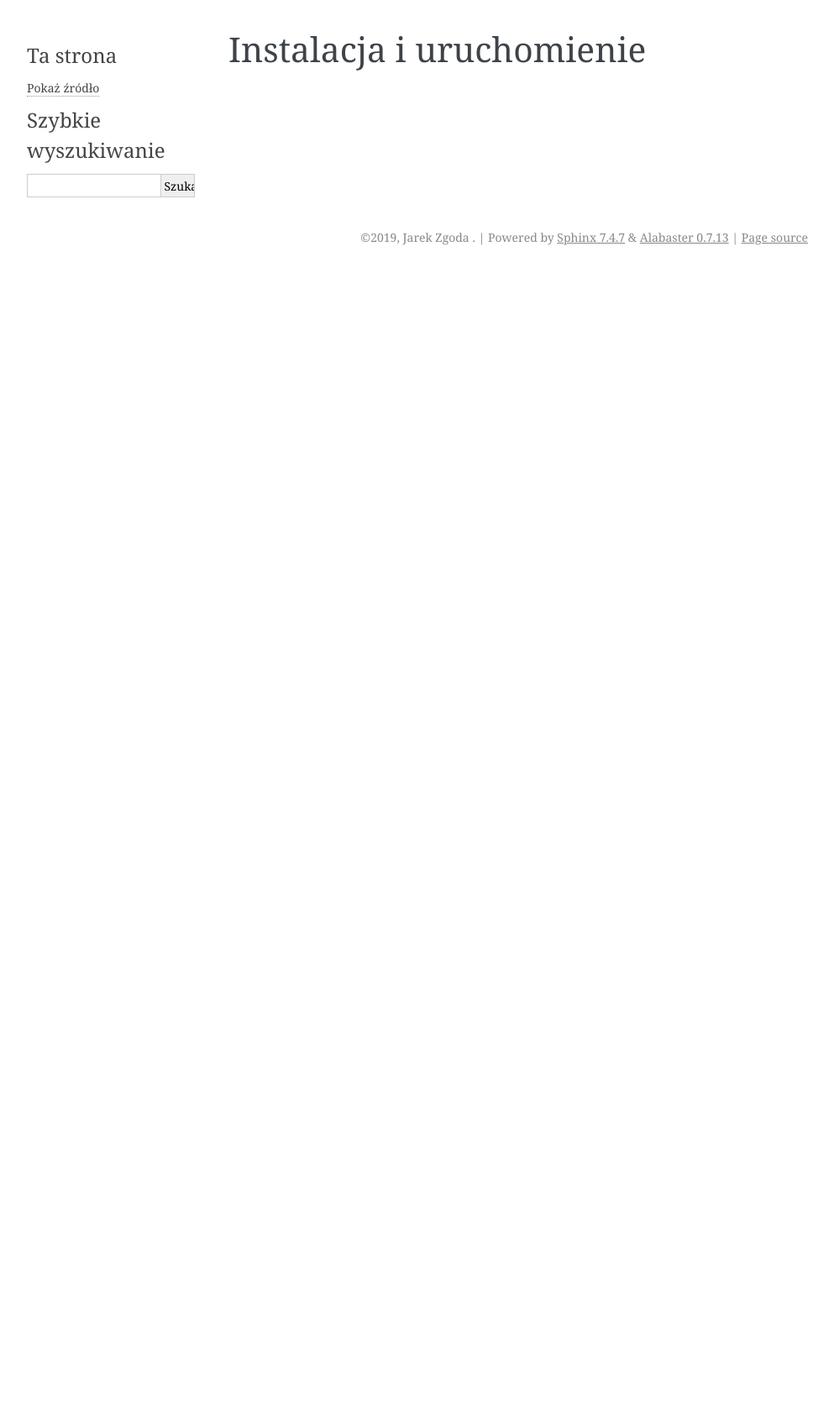
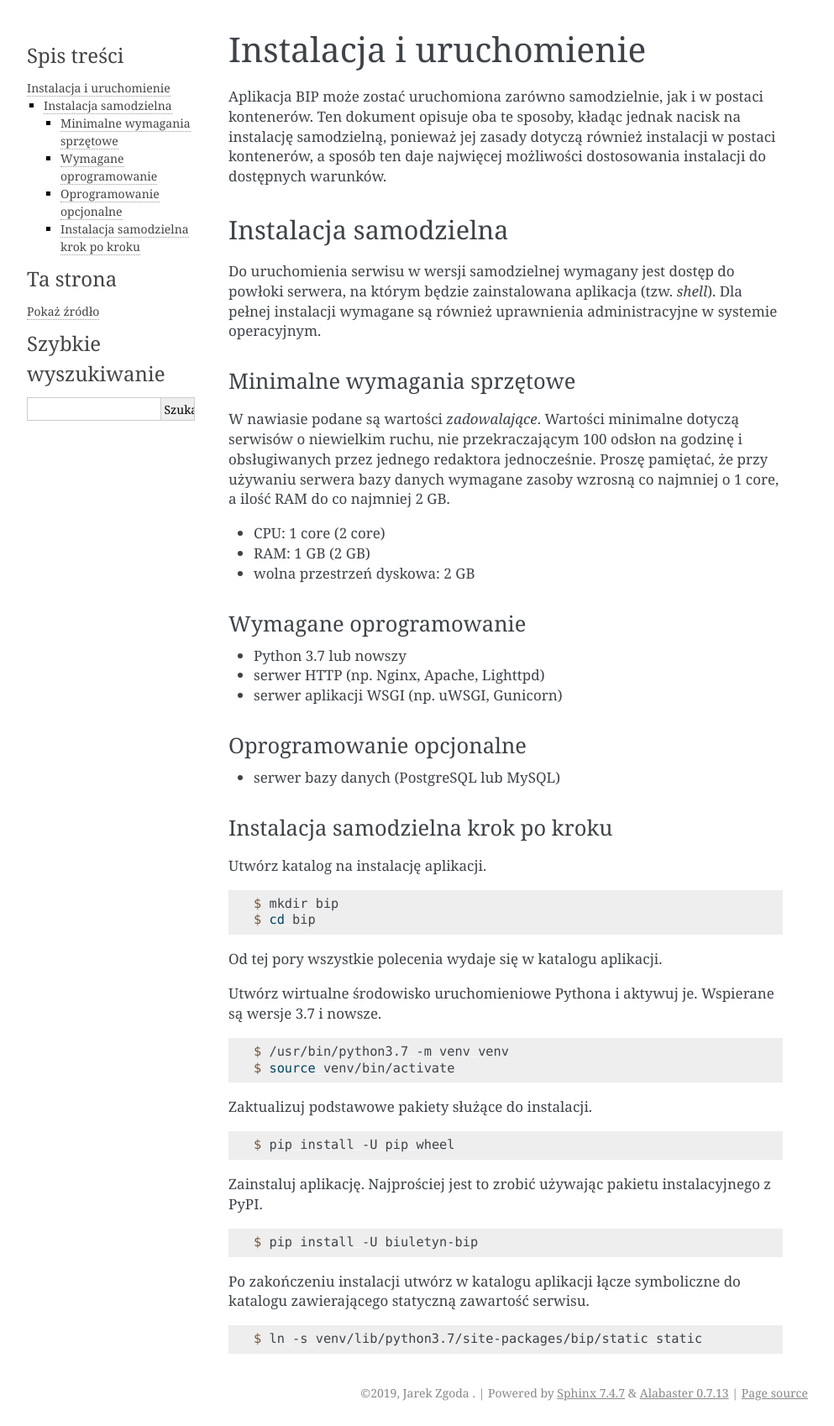
Before and after one commit to zgoda/bip, a Sphinx documentation site: the page built from docs/install.rst, in a window 1280 px wide. Shown: the whole page at 84% size, without its empty margins (148-1141 px from the left). Built offline with Sphinx 7.4.7, drawn with Linux system fonts in a browser that asks for light colours; before the commit the page ends 900 px from its top, so only the background shows below that.

Commit message:
Installation guide doc

```diff
--- a/docs/install.rst
+++ b/docs/install.rst
@@ -1,2 +1,67 @@
 Instalacja i uruchomienie
 =========================
+
+Aplikacja BIP może zostać uruchomiona zarówno samodzielnie, jak i w postaci kontenerów. Ten dokument opisuje oba te sposoby, kładąc jednak nacisk na instalację samodzielną, ponieważ jej zasady dotyczą również instalacji w postaci kontenerów, a sposób ten daje najwięcej możliwości dostosowania instalacji do dostępnych warunków.
+
+Instalacja samodzielna
+----------------------
+
+Do uruchomienia serwisu w wersji samodzielnej wymagany jest dostęp do powłoki serwera, na którym będzie zainstalowana aplikacja (tzw. *shell*). Dla pełnej instalacji wymagane są również uprawnienia administracyjne w systemie operacyjnym.
+
+Minimalne wymagania sprzętowe
+^^^^^^^^^^^^^^^^^^^^^^^^^^^^^
+
+W nawiasie podane są wartości *zadowalające*. Wartości minimalne dotyczą serwisów o niewielkim ruchu, nie przekraczającym 100 odsłon na godzinę i obsługiwanych przez jednego redaktora jednocześnie. Proszę pamiętać, że przy używaniu serwera bazy danych wymagane zasoby wzrosną co najmniej o 1 core, a ilość RAM do co najmniej 2 GB.
+
+* CPU: 1 core (2 core)
+* RAM: 1 GB (2 GB)
+* wolna przestrzeń dyskowa: 2 GB
+
+Wymagane oprogramowanie
+^^^^^^^^^^^^^^^^^^^^^^^
+
+* Python 3.7 lub nowszy
+* serwer HTTP (np. Nginx, Apache, Lighttpd)
+* serwer aplikacji WSGI (np. uWSGI, Gunicorn)
+
+Oprogramowanie opcjonalne
+^^^^^^^^^^^^^^^^^^^^^^^^^
+
+* serwer bazy danych (PostgreSQL lub MySQL)
+
+Instalacja samodzielna krok po kroku
+^^^^^^^^^^^^^^^^^^^^^^^^^^^^^^^^^^^^
+
+Utwórz katalog na instalację aplikacji.
+
+.. code-block:: shell-session
+
+    $ mkdir bip
+    $ cd bip
+
+Od tej pory wszystkie polecenia wydaje się w katalogu aplikacji.
+
+Utwórz wirtualne środowisko uruchomieniowe Pythona i aktywuj je. Wspierane są wersje 3.7 i nowsze.
+
+.. code-block:: shell-session
+
+    $ /usr/bin/python3.7 -m venv venv
+    $ source venv/bin/activate
+
+Zaktualizuj podstawowe pakiety służące do instalacji.
+
+.. code-block:: shell-session
+
+    $ pip install -U pip wheel
+
+Zainstaluj aplikację. Najprościej jest to zrobić używając pakietu instalacyjnego z PyPI.
+
+.. code-block:: shell-session
+
+    $ pip install -U biuletyn-bip
+
+Po zakończeniu instalacji utwórz w katalogu aplikacji łącze symboliczne do katalogu zawierającego statyczną zawartość serwisu.
+
+.. code-block:: shell-session
+
+    $ ln -s venv/lib/python3.7/site-packages/bip/static static
```
